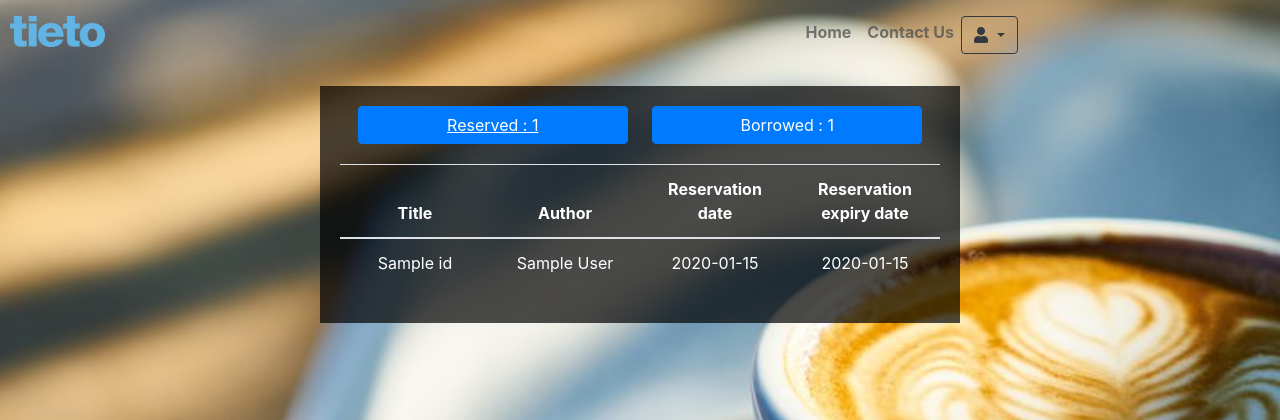
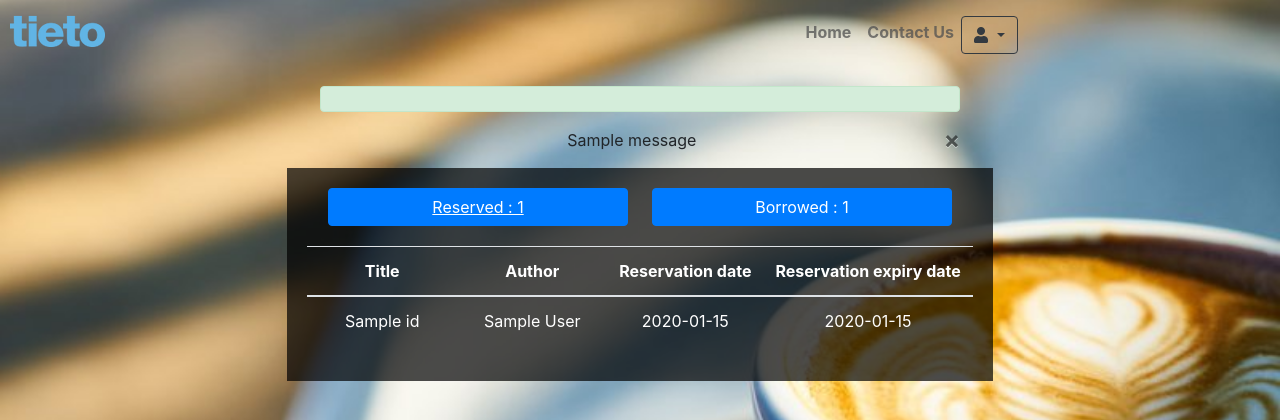
Before and after one commit to InkubatorTieto/melvil, a Flask app: template templates/book_borrowing_dashboard.html in a window 1280 px wide. Shown: the top 420 px of the page. Run offline with Flask 2, Linux system fonts and the light colour scheme; the template is opened without the code that fills it: most values are stand-ins (such as "Sample title", 1, 10 or a date in 2020); one stand-in notice (Sample message) is shown; some libraries are stand-ins or nearby versions.

Commit message:
small correction

```diff
--- a/templates/book_borrowing_dashboard.html
+++ b/templates/book_borrowing_dashboard.html
@@ -3,11 +3,11 @@
 {% block content %}
 {% from "macros.html" import table_row, copy_info_row, flashed_message with context %}
   <div class="cover-container d-flex h-80 p-3 mx-auto flex-column">
-      <!--<div>-->
-          <!--{% with messages = get_flashed_messages(with_categories=true) %}-->
-            <!--{{ flashed_message(messages) }}-->
-          <!--{% endwith %}-->
-      <!--</div>-->
+      <div>
+          {% with messages = get_flashed_messages(with_categories=true) %}
+            {{ flashed_message(messages) }}
+          {% endwith %}
+      </div>
       <main role="main">
             <div class="book_borrowing_dashboard">
                 <div >
```
